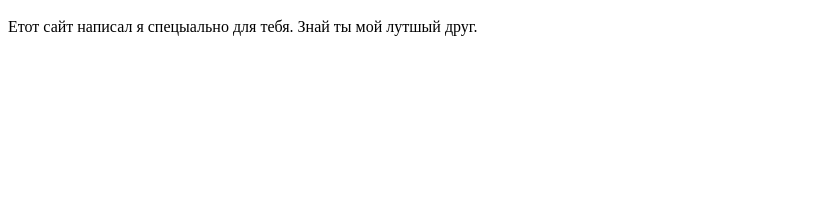
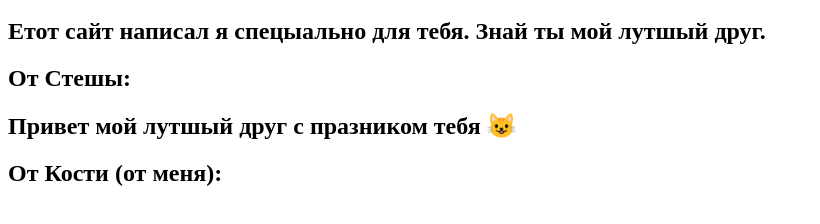
Before and after one commit to Kosta-volkov/ily, a plain HTML site: page index.html in a window 1280 px wide. Shown: the part 48-272 px from the top of the page, without its empty margins (0-820 px from the left). Drawn offline with Linux system fonts and the light colour scheme.

Commit message:
Update index.html

```diff
--- a/index.html
+++ b/index.html
@@ -1,4 +1,7 @@
 <html>
 <title>Привет Илля</title>
 <h1>Привет Илля от Кости и Стешы.</h1>
-<p>Етот сайт написал я спецыально для тебя. Знай ты мой лутшый друг.</p>
+<h2>Етот сайт написал я спецыально для тебя. Знай ты мой лутшый друг.</h2>
+<h2>От Стешы:</h2>
+<h2>Привет мой лутшый друг с празником тебя 😺</h2>
+<h2>От Кости (от меня):</h2>
```
